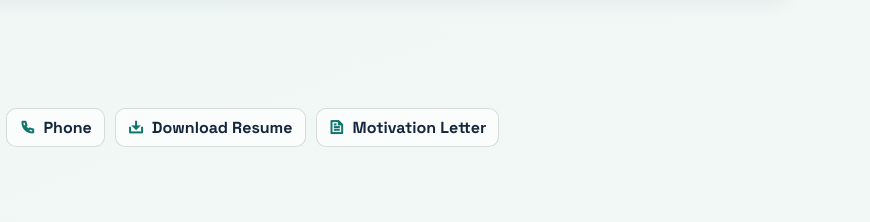
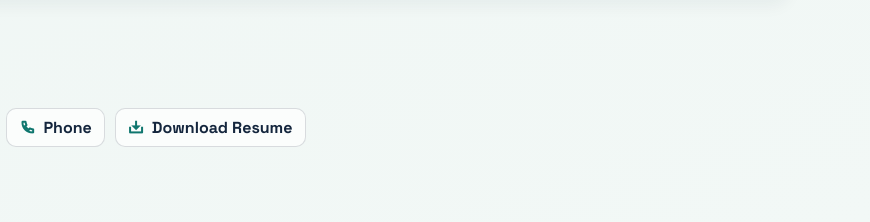
Before and after one commit to Mani01012001/Portfolio, a plain HTML site: page index.html in a window 1280 px wide. Shown: the part 7848-8070 px from the top of the page, 410-1280 px from the left. Drawn offline with nearby package versions, Linux system fonts and the light colour scheme.

Commit message:
Remove motivation letter files and footer link

```diff
--- a/index.html
+++ b/index.html
@@ -557,9 +557,6 @@
         <a class="footer-link" href="Manigandan_B.docx" download="Manigandan_B.docx"
           ><i class="ri-download-2-line" aria-hidden="true"></i><span>Download Resume</span></a
         >
-        <a class="footer-link" href="Manigandan_Motivation_Letter.pdf" download="Manigandan_Motivation_Letter.pdf"
-          ><i class="ri-file-text-line" aria-hidden="true"></i><span>Motivation Letter</span></a
-        >
       </div>
       <p>© <span id="year"></span> Manigandan B. All rights reserved.</p>
     </footer>
```
